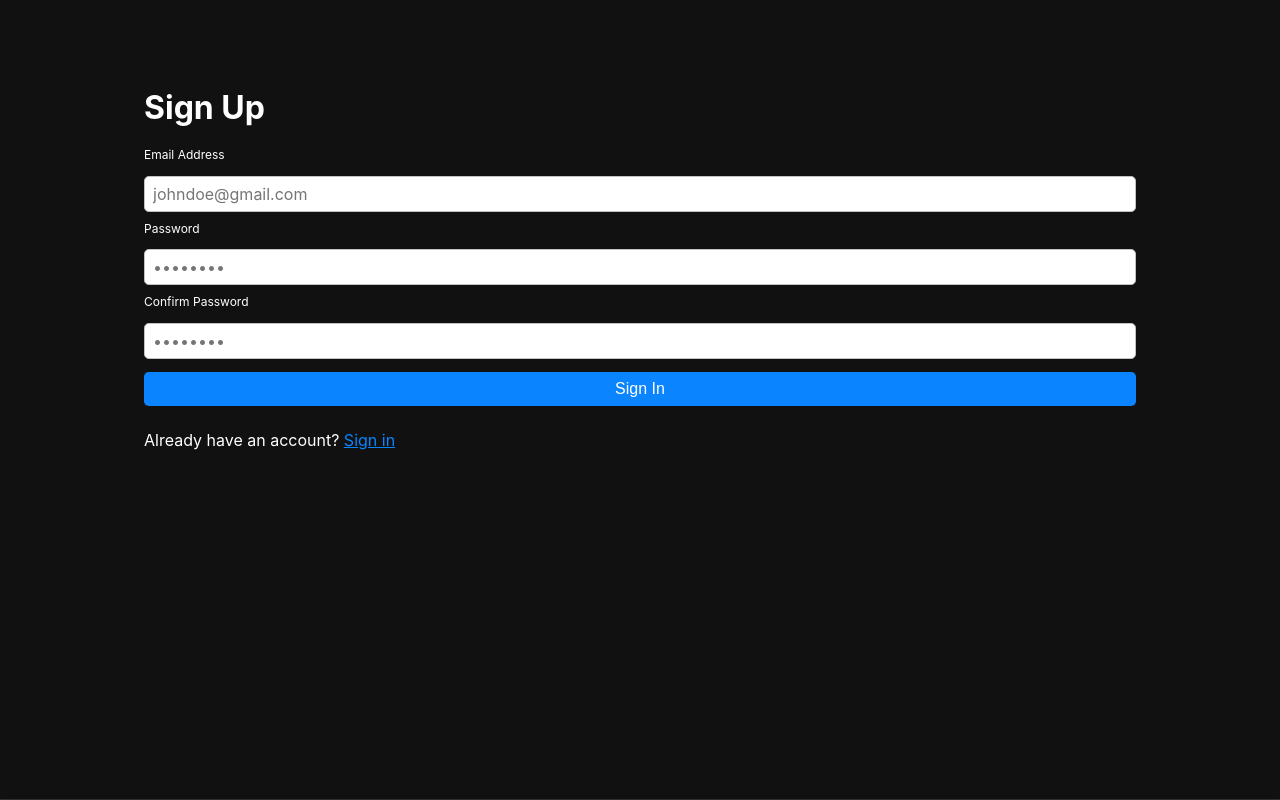
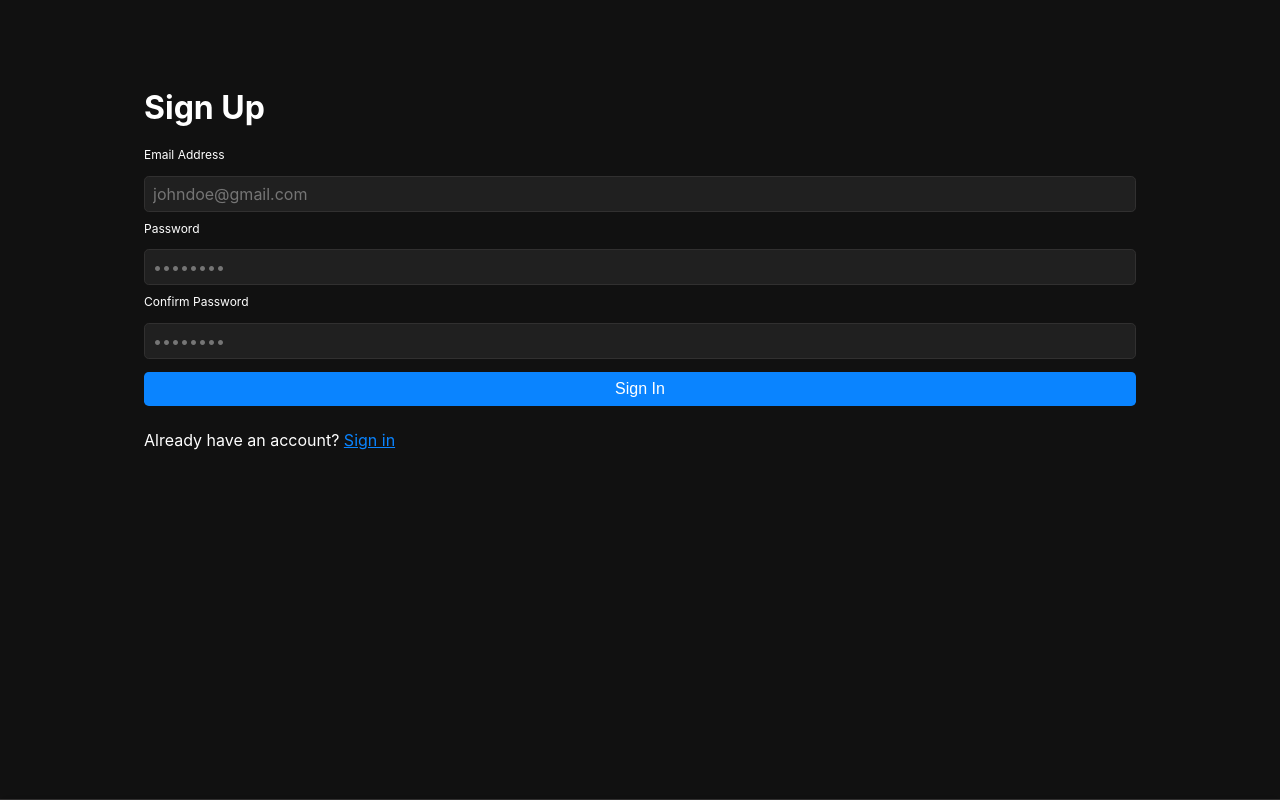
Before and after one commit to alonzuman/vuut-firebase-react-redux, a React (Create React App) app in the folder client/: page /signup in a window 1280 px wide. Built offline with nearby package versions, Linux system fonts and the light colour scheme; no server answers.

Commit message:
design tweaks

```diff
--- a/client/src/pages/Auth/SignIn.js
+++ b/client/src/pages/Auth/SignIn.js
@@ -9,12 +9,19 @@ export default function SignIn() {
   const [password, setPassword] = useState('');
   const dispatch = useDispatch()
   const { isAuth, isLoading } = useSelector(state => state.auth);
+  const theme = useSelector(state => state.theme);
+  const { colors } = theme;
 
   const handleSignin = async e => {
     e.preventDefault()
     const user = { email, password }
     localStorage.removeItem('token');
     dispatch(signin(user));
+  }
+
+  const inputStyle = {
+    backgroundColor: colors.background,
+    border: colors.border
   }
 
   return (
@@ -27,11 +34,11 @@ export default function SignIn() {
           <h1 style={{ marginBottom: '1rem' }}>Sign In</h1>
           <div className='form-group'>
             <label>Email Address</label>
-            <input required placeholder='johndoe@gmail.com' className='form-control' type='email' value={email} onChange={e => setEmail(e.target.value)} />
+            <input style={inputStyle} required placeholder='johndoe@gmail.com' className='form-control' type='email' value={email} onChange={e => setEmail(e.target.value)} />
           </div>
           <div className='form-group'>
             <label>Password</label>
-            <input required placeholder='••••••••' className='form-control' type='password' value={password} onChange={e => setPassword(e.target.value)} />
+            <input style={inputStyle} required placeholder='••••••••' className='form-control' type='password' value={password} onChange={e => setPassword(e.target.value)} />
           </div>
           <button className='btn btn-primary'>Sign In</button>
           <p style={{marginTop: '1rem'}}>Don't have an account? <Link to='/signup'>Sign up</Link></p>
--- a/client/src/pages/Auth/SignUp.js
+++ b/client/src/pages/Auth/SignUp.js
@@ -10,11 +10,18 @@ export default function SignUp() {
   const [confirmPassword, setConfirmPassword] = useState('');
   const dispatch = useDispatch()
   const { isLoading, isAuth } = useSelector(state => state.auth)
+  const theme = useSelector(state => state.theme);
+  const { colors } = theme;
 
   const handleSignin = async e => {
     e.preventDefault()
     const newUser = { email, password, confirmPassword }
     dispatch(signup(newUser));
+  }
+
+  const inputStyle = {
+    backgroundColor: colors.background,
+    border: colors.border
   }
 
   return (
@@ -27,15 +34,15 @@ export default function SignUp() {
         <h1 style={{marginBottom: '1rem'}}>Sign Up</h1>
         <div className='form-group'>
           <label>Email Address</label>
-          <input required placeholder='johndoe@gmail.com' className='form-control' type='email' value={email} onChange={e => setEmail(e.target.value)} />
+          <input style={inputStyle} required placeholder='johndoe@gmail.com' className='form-control' type='email' value={email} onChange={e => setEmail(e.target.value)} />
         </div>
         <div className='form-group'>
           <label>Password</label>
-          <input required placeholder='••••••••' className='form-control' type='password' value={password} onChange={e => setPassword(e.target.value)} />
+          <input style={inputStyle} required placeholder='••••••••' className='form-control' type='password' value={password} onChange={e => setPassword(e.target.value)} />
         </div>
         <div className='form-group'>
           <label>Confirm Password</label>
-          <input required placeholder='••••••••' className='form-control' type='password' value={confirmPassword} onChange={e => setConfirmPassword(e.target.value)} />
+          <input style={inputStyle} required placeholder='••••••••' className='form-control' type='password' value={confirmPassword} onChange={e => setConfirmPassword(e.target.value)} />
         </div>
         <button className='btn btn-primary'>Sign In</button>
         <p style={{marginTop: '1rem'}}>Already have an account? <Link to='/signin'>Sign in</Link></p>
```
